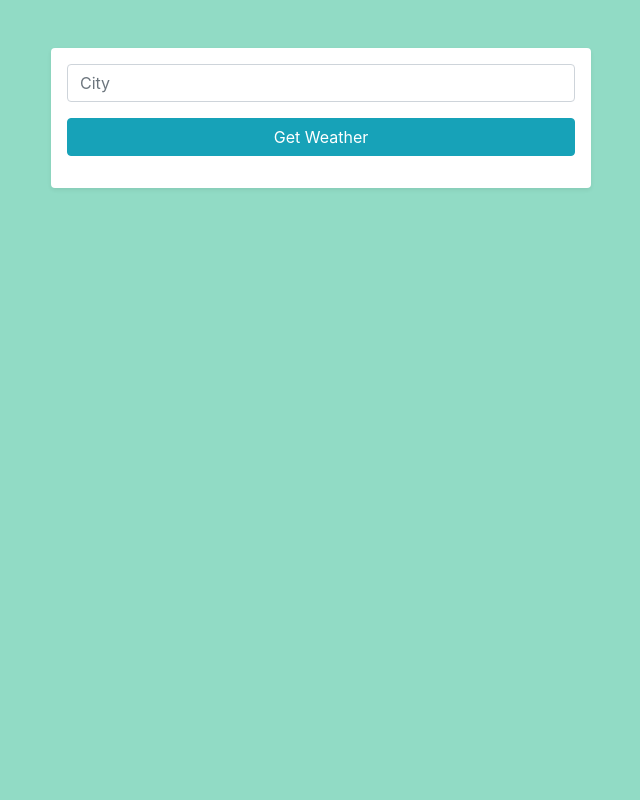
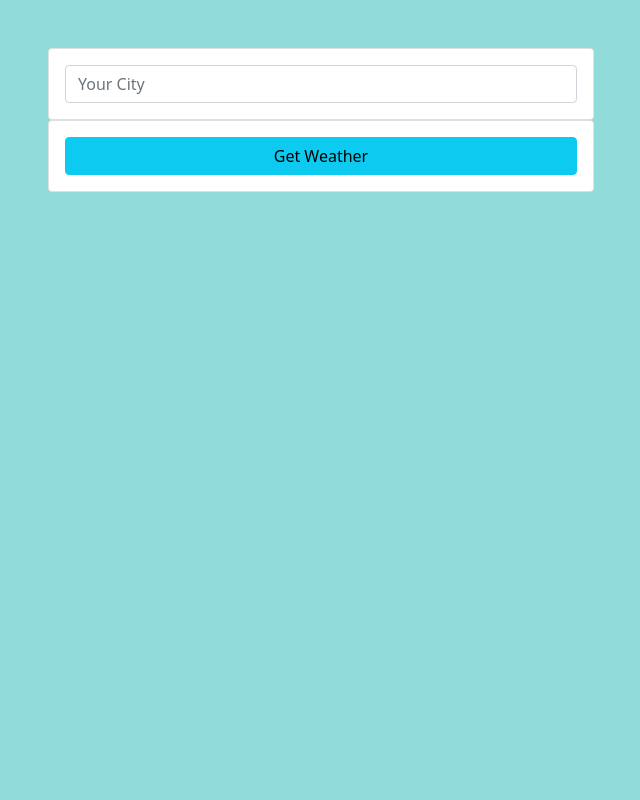
Before and after one commit to StoreMyProjects/weather-application-using-flask, a Flask app: page / in a window 1280 px wide. Shown: the whole page, without its empty margins (319-959 px from the left). Run offline with Flask 2, Linux system fonts and the light colour scheme; some libraries are stand-ins or nearby versions.

Commit message:
layout updated

```diff
--- a/WeatherApp/app.py
+++ b/WeatherApp/app.py
@@ -24,5 +24,4 @@ def index():
 
     return render_template("layout.html")
 
-
 app.run(debug=True)
--- a/WeatherApp/templates/index.html
+++ b/WeatherApp/templates/index.html
@@ -1,18 +1,28 @@
+<!doctype html>
 <html lang="en">
   <head>
     <!-- Required meta tags -->
     <meta charset="utf-8">
-    <meta name="viewport" content="width=device-width, initial-scale=1, shrink-to-fit=no">
+    <meta name="viewport" content="width=device-width, initial-scale=1">
 
     <!-- Bootstrap CSS -->
-    <link rel="stylesheet" href="https://stackpath.bootstrapcdn.com/bootstrap/4.3.1/css/bootstrap.min.css" integrity="sha384-ggOyR0iXCbMQv3Xipma34MD+dH/1fQ784/j6cY/iJTQUOhcWr7x9JvoRxT2MZw1T" crossorigin="anonymous">
+    <link href="https://cdn.jsdelivr.net/npm/bootstrap@5.1.3/dist/css/bootstrap.min.css" rel="stylesheet" integrity="sha384-1BmE4kWBq78iYhFldvKuhfTAU6auU8tT94WrHftjDbrCEXSU1oBoqyl2QvZ6jIW3" crossorigin="anonymous">
 
-    <title>WeatherApp</title>
+    <title>Check Weather</title>
   </head>
   <body>
-
     {% block body %}
     {% endblock %}
 
+    <!-- Optional JavaScript; choose one of the two! -->
+
+    <!-- Option 1: Bootstrap Bundle with Popper -->
+    <script src="https://cdn.jsdelivr.net/npm/bootstrap@5.1.3/dist/js/bootstrap.bundle.min.js" integrity="sha384-ka7Sk0Gln4gmtz2MlQnikT1wXgYsOg+OMhuP+IlRH9sENBO0LRn5q+8nbTov4+1p" crossorigin="anonymous"></script>
+
+    <!-- Option 2: Separate Popper and Bootstrap JS -->
+    <!--
+    <script src="https://cdn.jsdelivr.net/npm/@popperjs/core@2.10.2/dist/umd/popper.min.js" integrity="sha384-7+zCNj/IqJ95wo16oMtfsKbZ9ccEh31eOz1HGyDuCQ6wgnyJNSYdrPa03rtR1zdB" crossorigin="anonymous"></script>
+    <script src="https://cdn.jsdelivr.net/npm/bootstrap@5.1.3/dist/js/bootstrap.min.js" integrity="sha384-QJHtvGhmr9XOIpI6YVutG+2QOK9T+ZnN4kzFN1RtK3zEFEIsxhlmWl5/YESvpZ13" crossorigin="anonymous"></script>
+    -->
   </body>
 </html>
--- a/WeatherApp/templates/layout.html
+++ b/WeatherApp/templates/layout.html
@@ -1,16 +1,17 @@
 {% extends "index.html" %}
 
 {% block body %}
-<div style="background-color: #91dbc5; height: 100vh;">
-  <div class="container h-100">
-    <div class="row justify-content-center">
-      <div class="col-md-6 col-sm-12 col-xs-12 pt-5">
-        <form method="POST" class="card border-0 p-3 shadow-sm">
+  <div style="background-color: #91dbdb; height: 100vh;" >
+    <div class="container h-100" >
+      <div class="row justify-content-center ">
+        <div class="col-md-6 col-sm-12 pt-5">
+          <form class="card p-3" method="POST">
             <div class="form-group">
-            <input type="text" class="form-control" name="city" placeholder="City">
+                <input type="text" class="form-control" name="city" placeholder="Your City">
             </div>
-
-          <div class="form-group">
+          </form>
+          <form class="card p-3" method="POST">
+            <div class="d-grid gap-2">
                 <button class="btn btn-info btn-block">Get Weather</button>
             </div>
           </form>
```
Lines whose indentation alone changed are shown as unchanged.
